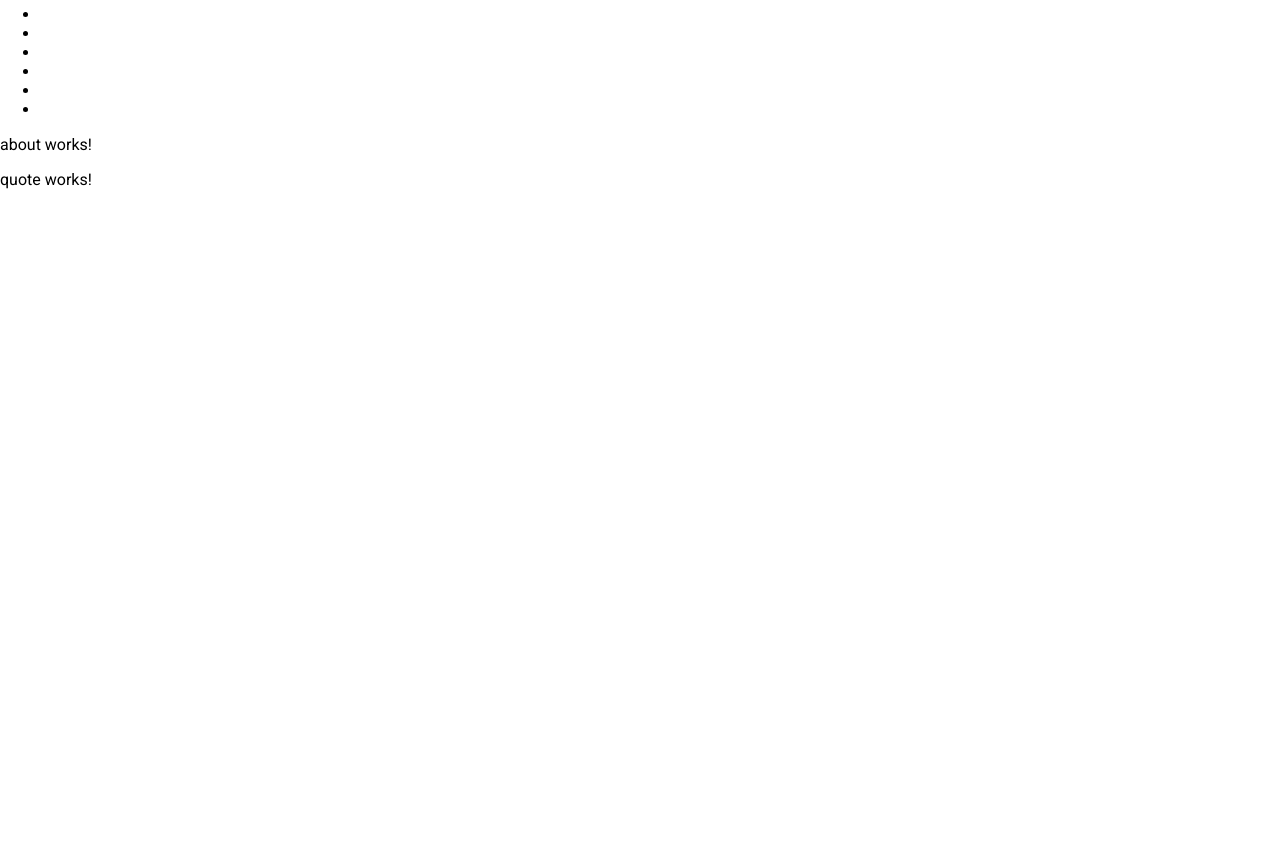
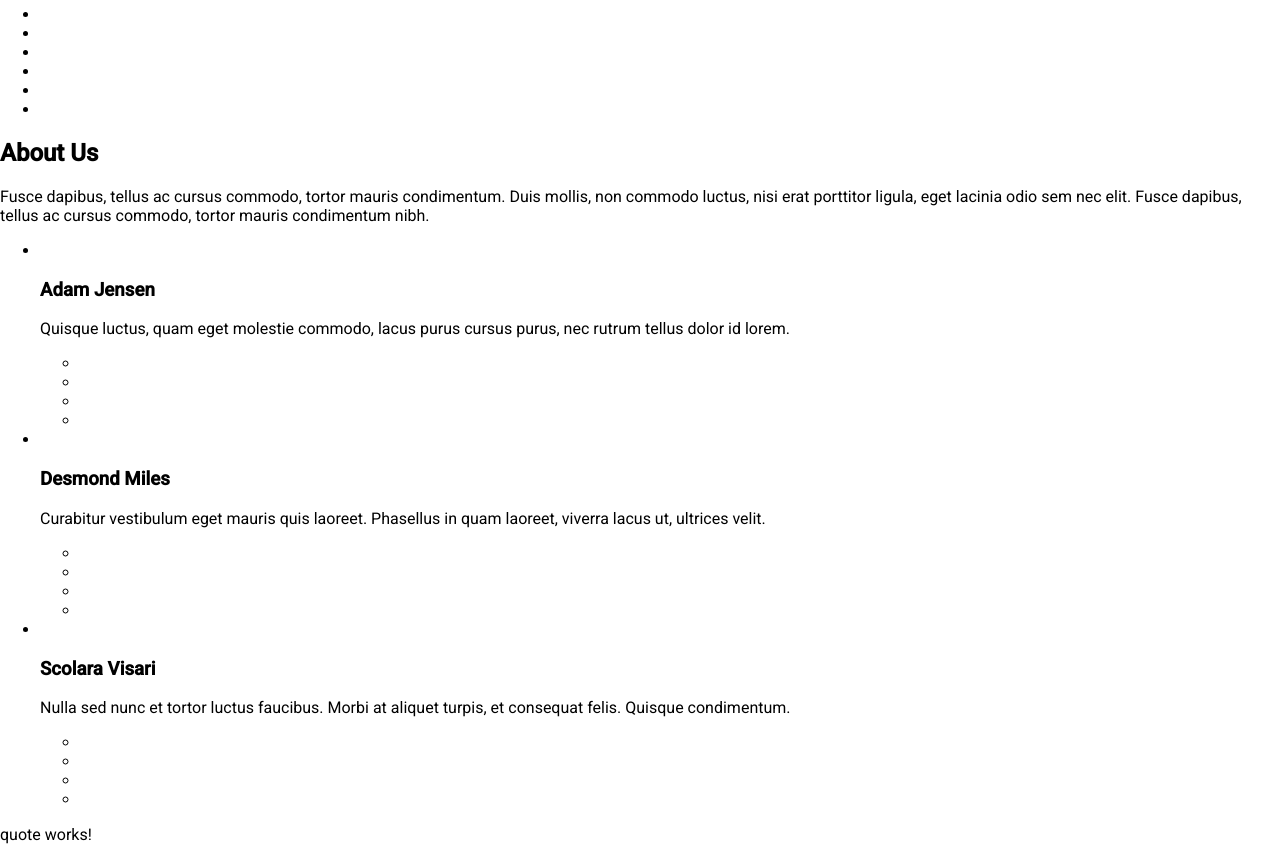
Before and after one commit to tanyushanel/singolo-angular, an Angular app: page / in a window 1280 px wide. Shown: the part 1320-2164 px from the top of the page. Before the commit the page ends 1509 px from the top, so only its background shows below. Built offline with nearby package versions, Linux system fonts and the light colour scheme.

Commit message:
about-us markup

```diff
--- a/src/app/about/about.component.html
+++ b/src/app/about/about.component.html
@@ -1 +1,48 @@
-<p>about works!</p>
+<h2>About Us</h2>
+
+<p class="article-desc">Fusce dapibus, tellus ac cursus commodo, tortor mauris condimentum. Duis mollis, non commodo
+    luctus, nisi erat porttitor ligula, eget lacinia odio sem nec elit. Fusce dapibus, tellus ac cursus commodo, tortor
+    mauris condimentum nibh.</p>
+
+<ul class="staff-list">
+    <li class="employee-item">
+        <img class="empl-img">
+        <h3>Adam Jensen</h3>
+        <p class="desc">Quisque luctus, quam eget molestie commodo, lacus purus cursus purus, nec rutrum tellus dolor id
+            lorem.</p>
+
+        <ul class="social-list">
+            <li class="soc fb"></li>
+            <li class="soc ggl"></li>
+            <li class="soc twt"></li>
+            <li class="soc lin"></li>
+        </ul>
+    </li>
+    <li class="employee-item">
+        <img class="empl-img">
+        <h3>Desmond Miles</h3>
+        <p class="desc">Curabitur vestibulum eget mauris quis laoreet. Phasellus in quam laoreet, viverra lacus ut,
+            ultrices velit.</p>
+
+        <ul class="social-list">
+            <li class="soc fb"></li>
+            <li class="soc ggl"></li>
+            <li class="soc twt"></li>
+            <li class="soc lin"></li>
+        </ul>
+    </li>
+    <li class="employee-item">
+        <img class="empl-img">
+        <h3>Scolara Visari</h3>
+        <p class="desc">Nulla sed nunc et tortor luctus faucibus. Morbi at aliquet turpis, et consequat felis. Quisque
+            condimentum.</p>
+
+        <ul class="social-list">
+            <li class="soc fb"></li>
+            <li class="soc ggl"></li>
+            <li class="soc twt"></li>
+            <li class="soc lin"></li>
+        </ul>
+    </li>
+
+</ul>
```
